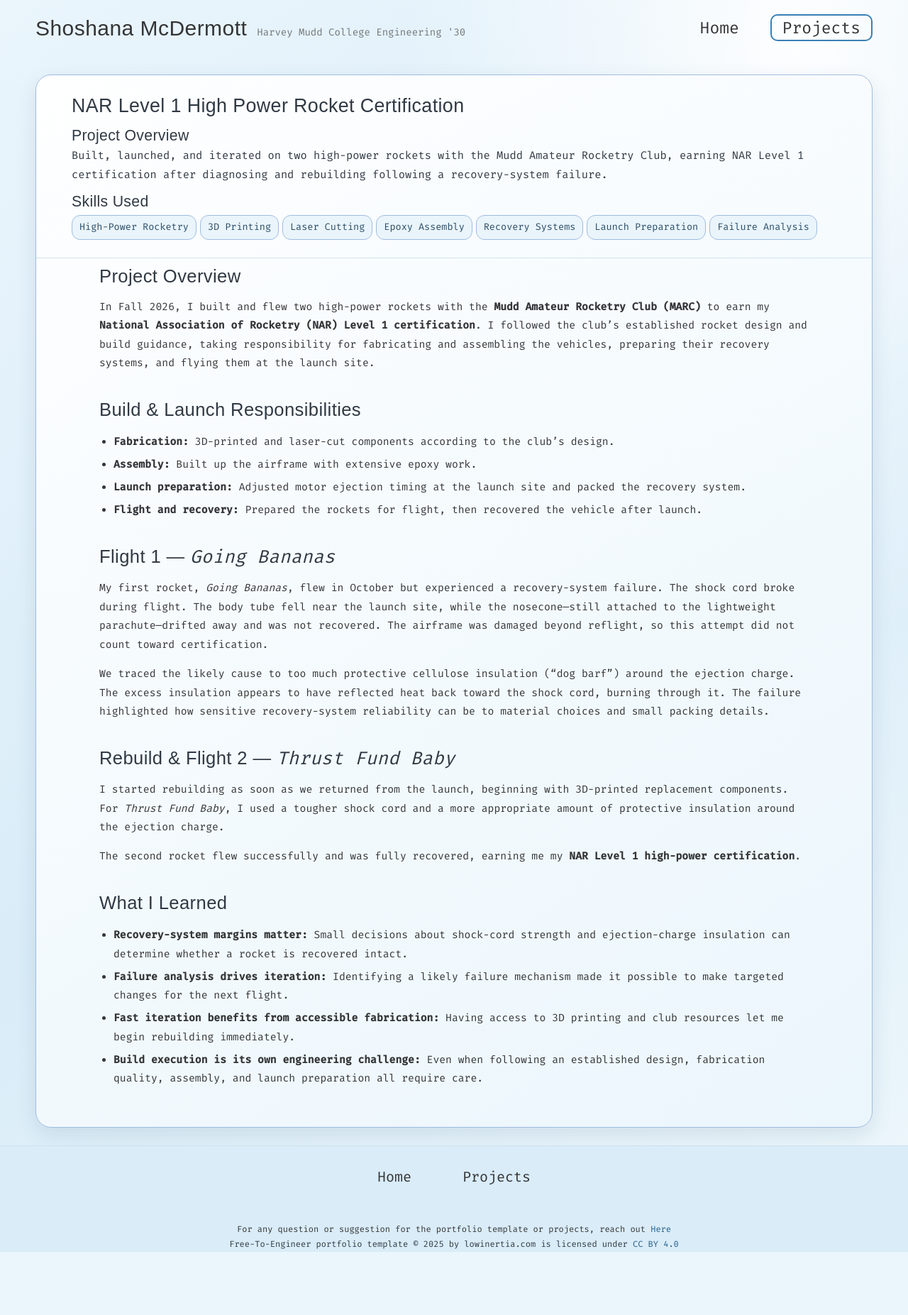
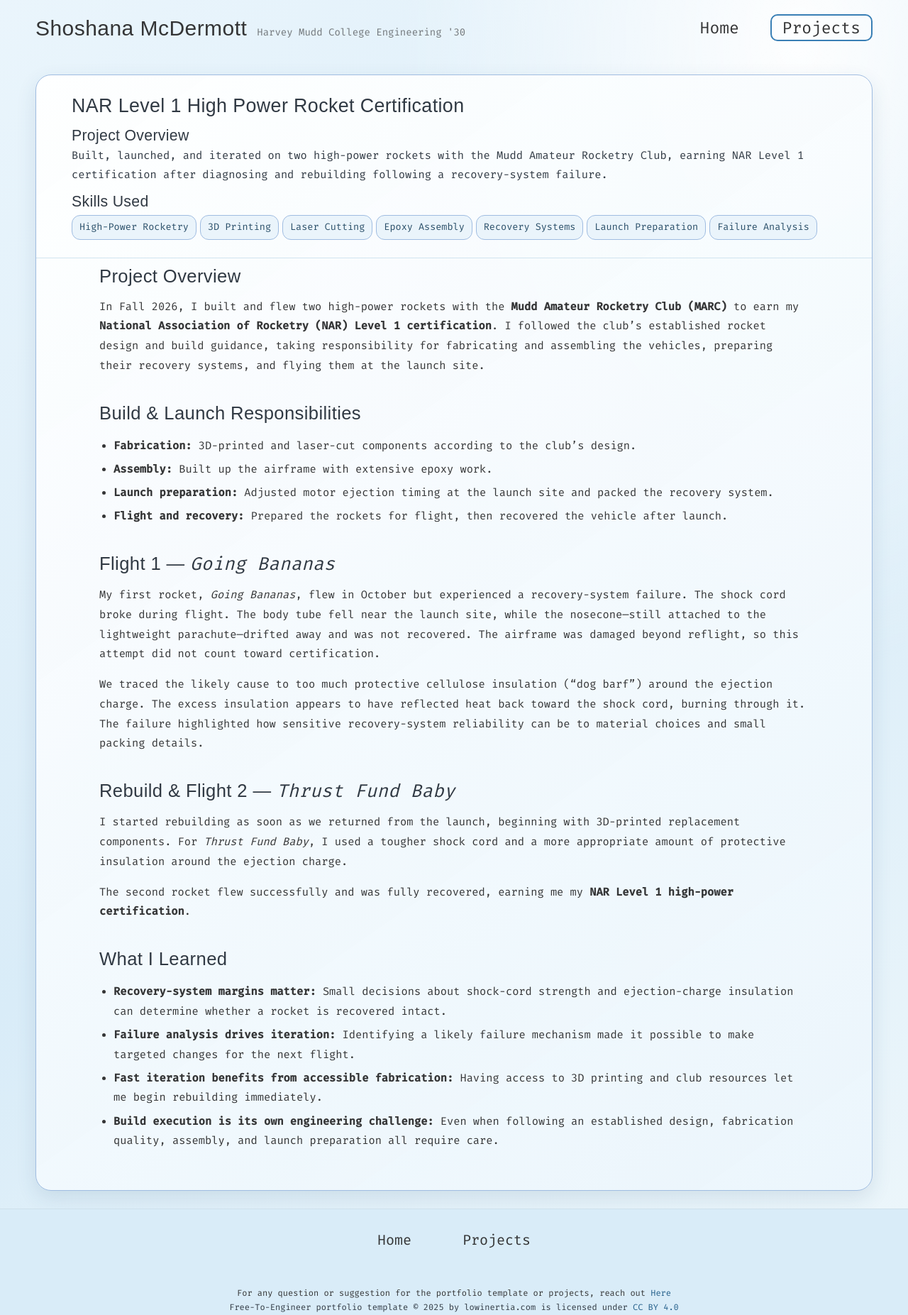
Before and after one commit to smcdermott-commits/smcdermott-commits.github.io, a Jekyll site: the page built from _projects/rocketry/index.md, in a window 1280 px wide. Shown: the whole page at 71% size. Built offline with Jekyll 4.4.1, drawn with Linux system fonts in a browser that asks for light colours; some web fonts are replaced; before the commit the page ends 1764 px from its top, so only the background shows below that.

Commit message:
Tune typography for comfortable reading

```diff
--- a/css/styles.css
+++ b/css/styles.css
@@ -2155,3 +2155,16 @@ pre, code {
   .post-view { border-radius: 16px !important; padding-left: 16px; padding-right: 16px; }
   .post-view .content, .post-view .content p, .post-view .content li { font-size: .86rem; }
 }
+
+/* Final readability tuning for the monospaced body face */
+.portfolio-projects .project-description { font-size: .92rem !important; }
+.post-view .content, .post-view .content p, .post-view .content li {
+  font-size: .96rem !important;
+}
+@media (max-width: 650px) {
+  .post-view .content, .post-view .content p, .post-view .content li {
+    font-size: .90rem !important;
+    line-height: 1.75 !important;
+  }
+  .portfolio-projects .project-description { font-size: .90rem !important; }
+}
```
